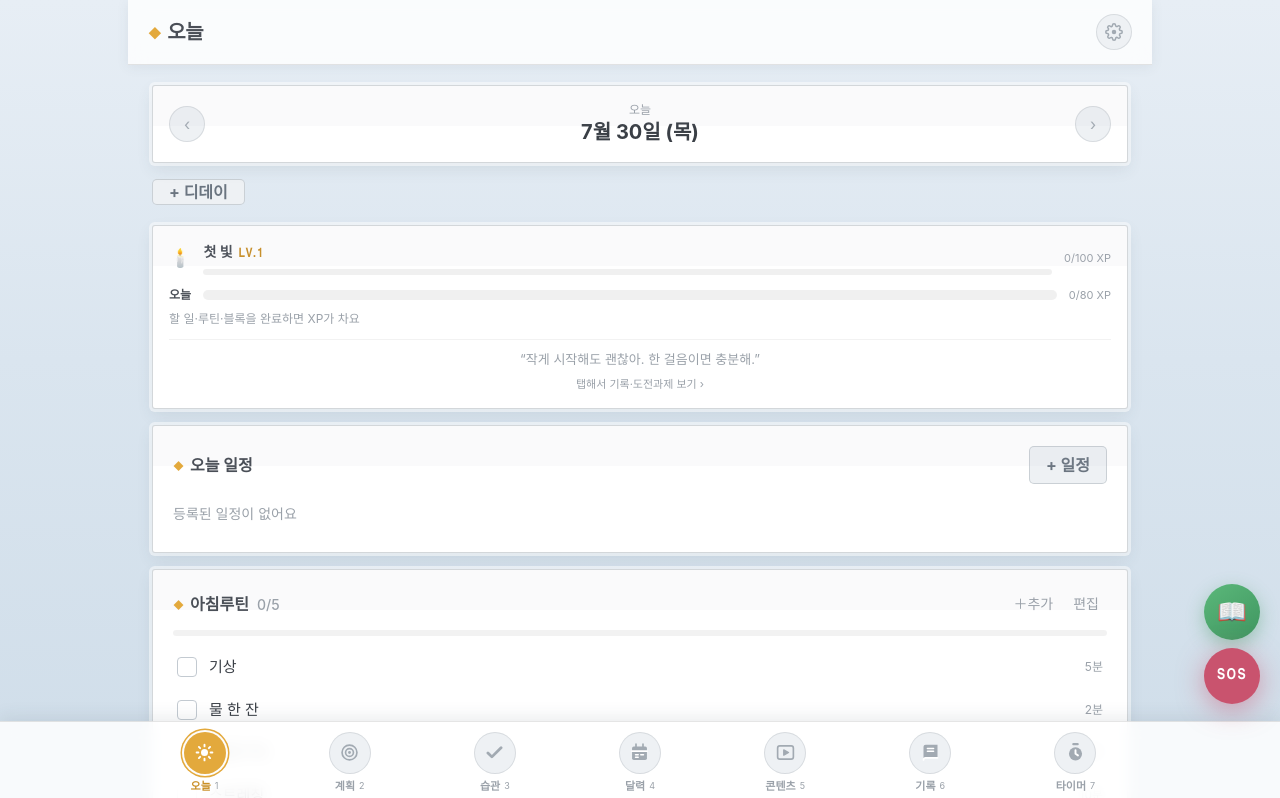
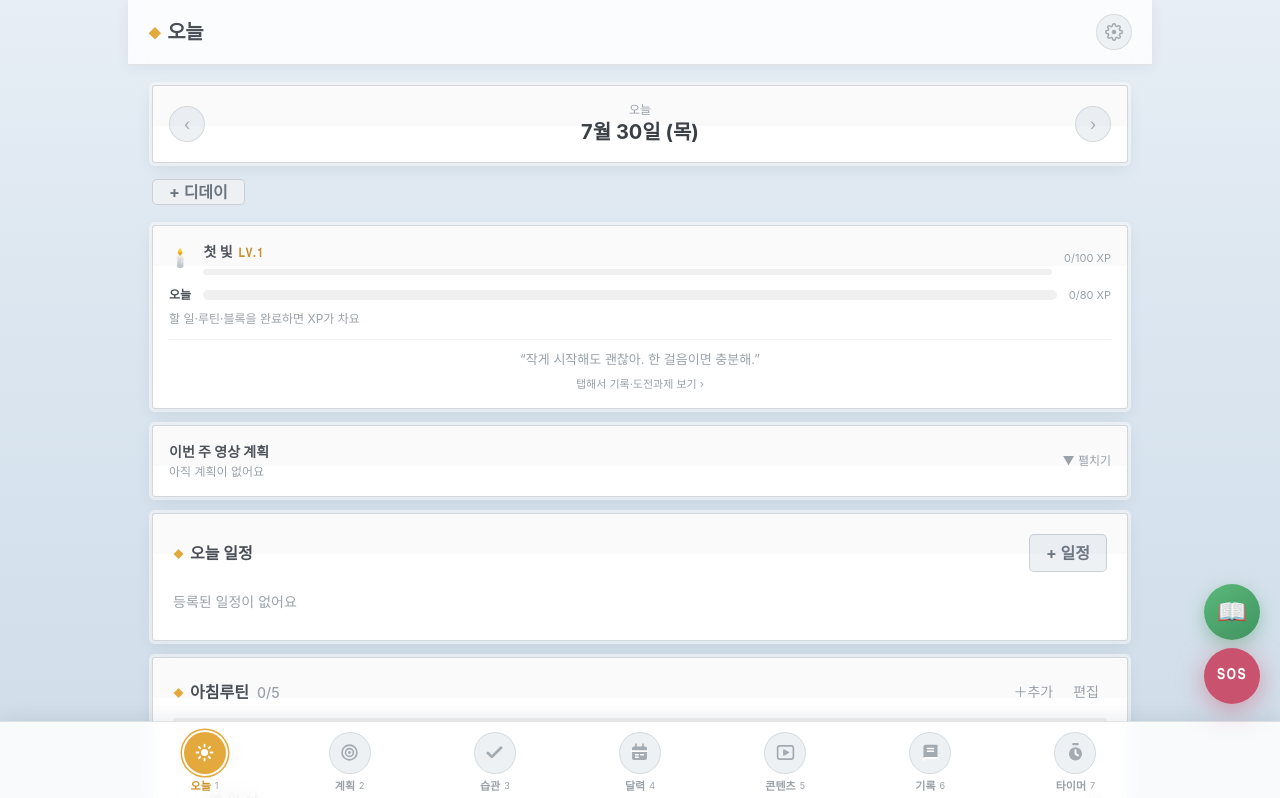
Before and after one commit to jenflox0403-collab/life-system, a React (Vite) app: page / in a window 1280 px wide. Shown: the top 798 px of the page. Built offline with nearby package versions, Linux system fonts and the light colour scheme.

Commit message:
오늘 탭 이번 주 영상 계획 카드 추가 (요일별 업로드·제작·메모, 접기)

```diff
--- a/src/components/today/TodayTab.jsx
+++ b/src/components/today/TodayTab.jsx
@@ -5,6 +5,7 @@ import { todayKey, formatKorean, weekKey, weekDateKeys } from '../../lib/date.js
 import WeeklyReviewWizard from '../journal/WeeklyReviewWizard.jsx'
 import RewardBar from './RewardBar.jsx'
 import DdayStrip from './DdayStrip.jsx'
+import WeekPlanCard from './WeekPlanCard.jsx'
 import RoutineCard from './RoutineCard.jsx'
 import OverdueTodos from './OverdueTodos.jsx'
 import TodayEvents from './TodayEvents.jsx'
@@ -199,6 +200,9 @@ export default function TodayTab() {
         />
       )}
 
+      {/* 이번 주 영상 계획 (접었다 펴는 카드) — 일~토 업로드/제작/메모 */}
+      <WeekPlanCard />
+
       {/* 주간 리뷰 안내 (일요일 · 이번 주 미작성 시) */}
       {showReviewBanner && (
         <button
--- /dev/null
+++ b/src/components/today/WeekPlanCard.jsx
@@ -0,0 +1,179 @@
+import { useState } from 'react'
+import { todayKey } from '../../lib/date.js'
+import { useStoredState } from '../../hooks/useStoredState.js'
+
+// 이 파일은 오늘 탭 "이번 주 영상 계획" 카드 담당 (접었다 펴기)
+// 일~토 요일별로 업로드·제작·메모를 적어 한 주 콘텐츠를 한눈에.
+// 매주 새 표: 날짜 키로 저장하므로 주가 바뀌면 자연스럽게 빈 표가 됨.
+
+const DAY_LABELS = ['일', '월', '화', '수', '목', '금', '토']
+const FIELDS = [
+  { key: 'upload', label: '업로드' },
+  { key: 'make', label: '제작' },
+  { key: 'memo', label: '메모' },
+]
+
+/** 오늘이 속한 주(일~토) 7일의 날짜 키 배열 */
+function weekDates(today) {
+  const [y, m, d] = today.split('-').map(Number)
+  const base = new Date(y, m - 1, d)
+  const sunday = new Date(base)
+  sunday.setDate(base.getDate() - base.getDay()) // 일요일로 이동 (getDay: 일=0)
+  return Array.from({ length: 7 }, (_, i) => {
+    const dd = new Date(sunday)
+    dd.setDate(sunday.getDate() + i)
+    return todayKey(dd)
+  })
+}
+
+function shortDate(dateStr) {
+  return `${Number(dateStr.slice(5, 7))}/${Number(dateStr.slice(8, 10))}`
+}
+
+function hasAny(day) {
+  return !!(day.upload || day.make || day.memo)
+}
+
+export default function WeekPlanCard() {
+  const [plan, setPlan] = useStoredState('weekPlan', {})
+  const [open, setOpen] = useState(false)
+  const [editKey, setEditKey] = useState(null) // 편집 중인 날짜 키
+  const today = todayKey()
+
+  const dates = weekDates(today)
+  const dayOf = (key) => plan[key] ?? {}
+  const plannedCount = dates.filter((k) => hasAny(dayOf(k))).length
+  const todayUpload = dayOf(today).upload
+
+  function saveDay(key, data) {
+    const cleaned = {
+      upload: data.upload.trim(),
+      make: data.make.trim(),
+      memo: data.memo.trim(),
+    }
+    const next = { ...plan }
+    if (hasAny(cleaned)) next[key] = cleaned
+    else delete next[key] // 전부 비었으면 저장 안 함 (표 깔끔하게)
+    setPlan(next)
+    setEditKey(null)
+  }
+
+  return (
+    <section className="sao-card p-4">
+      {/* 접기/펴기 헤더 (요약) */}
+      <button onClick={() => setOpen((v) => !v)} className="flex w-full items-center justify-between text-left">
+        <div className="min-w-0">
+          <p className="text-sm font-bold text-[var(--color-heading)]">이번 주 영상 계획</p>
+          <p className="mt-0.5 truncate text-xs text-[var(--color-muted)]">
+            {plannedCount > 0 ? `이번 주 ${plannedCount}일 예정` : '아직 계획이 없어요'}
+            {todayUpload && ` · 오늘: ${todayUpload}`}
+          </p>
+        </div>
+        <span className="shrink-0 pl-2 text-xs text-[var(--color-muted)]">{open ? '▲ 접기' : '▼ 펼치기'}</span>
+      </button>
+
+      {/* 펼친 상태: 일~토 7일 */}
+      {open && (
+        <div className="mt-3 flex flex-col gap-1.5">
+          {dates.map((key, i) => {
+            const day = dayOf(key)
+            const isToday = key === today
+            return (
+              <button
+                key={key}
+                onClick={() => setEditKey(key)}
+                className="flex gap-3 rounded-xl border p-2.5 text-left transition active:scale-[0.99]"
+                style={{
+                  borderColor: isToday ? 'var(--color-accent)' : 'rgba(0,0,0,0.08)',
+                  background: isToday ? 'color-mix(in srgb, var(--color-accent) 8%, transparent)' : 'transparent',
+                }}
+              >
+                <div className="flex w-8 shrink-0 flex-col items-center pt-0.5">
+                  <span
+                    className="text-sm font-extrabold"
+                    style={{ color: isToday ? 'var(--color-accent)' : 'var(--color-heading)' }}
+                  >
+                    {DAY_LABELS[i]}
+                  </span>
+                  <span className="text-[10px] text-[var(--color-muted)]">{shortDate(key)}</span>
+                </div>
+
+                <div className="min-w-0 flex-1 text-[13px] leading-relaxed">
+                  {hasAny(day) ? (
+                    FIELDS.map(
+                      (f) =>
+                        day[f.key] && (
+                          <p key={f.key} className="break-words">
+                            <span className="mr-1 text-[11px] font-bold text-[var(--color-muted)]">{f.label}</span>
+                            <span className="text-[var(--color-text)]">{day[f.key]}</span>
+                          </p>
+                        ),
+                    )
+                  ) : (
+                    <p className="text-[var(--color-muted)]">+ 계획 추가</p>
+                  )}
+                </div>
+              </button>
+            )
+          })}
+        </div>
+      )}
+
+      {editKey && (
+        <DayEditor
+          dateKey={editKey}
+          dayLabel={DAY_LABELS[dates.indexOf(editKey)]}
+          initial={dayOf(editKey)}
+          onSave={(data) => saveDay(editKey, data)}
+          onClose={() => setEditKey(null)}
+        />
+      )}
+    </section>
+  )
+}
+
+// 요일 하나의 업로드·제작·메모 편집 창
+function DayEditor({ dateKey, dayLabel, initial, onSave, onClose }) {
+  const [upload, setUpload] = useState(initial.upload ?? '')
+  const [make, setMake] = useState(initial.make ?? '')
+  const [memo, setMemo] = useState(initial.memo ?? '')
+
+  const rows = [
+    { label: '업로드 계획', value: upload, set: setUpload, placeholder: '이 날 올릴 영상 제목/주제' },
+    { label: '제작 계획', value: make, set: setMake, placeholder: '촬영·편집 등 만들 것' },
+    { label: '메모', value: memo, set: setMemo, placeholder: '시간·기타 메모' },
+  ]
+
+  return (
+    <div className="fixed inset-0 z-30 flex items-center justify-center bg-black/40 p-5" onClick={onClose}>
+      <div className="sao-modal w-full max-w-sm p-6" onClick={(e) => e.stopPropagation()}>
+        <h3 className="sao-title mb-4 text-lg font-bold">
+          {dayLabel}요일 · {shortDate(dateKey)}
+        </h3>
+
+        {rows.map((r) => (
+          <label key={r.label} className="mb-3 block text-xs font-bold text-[var(--color-heading)]">
+            {r.label}
+            <textarea
+              value={r.value}
+              onChange={(e) => r.set(e.target.value)}
+              placeholder={r.placeholder}
+              rows={2}
+              className="mt-1 w-full resize-none rounded-xl border border-black/10 bg-[var(--color-surface)] px-3 py-2 text-sm font-normal text-[var(--color-text)] outline-none focus:border-[var(--color-accent)]"
+            />
+          </label>
+        ))}
+
+        <button
+          onClick={() => onSave({ upload, make, memo })}
+          className="sao-btn-primary mt-2 w-full py-3"
+        >
+          저장
+        </button>
+        <button onClick={onClose} className="mt-2 w-full py-2 text-sm text-[var(--color-muted)]">
+          닫기
+        </button>
+      </div>
+    </div>
+  )
+}
--- a/src/lib/storage.js
+++ b/src/lib/storage.js
@@ -31,6 +31,7 @@ export const STORE_KEYS = [
   'notifSettings',
   'meditation',
   'dday',
+  'weekPlan',
 ]
 
 /** 데이터 불러오기. 없거나 깨져 있으면 fallback을 돌려줌 */
```
